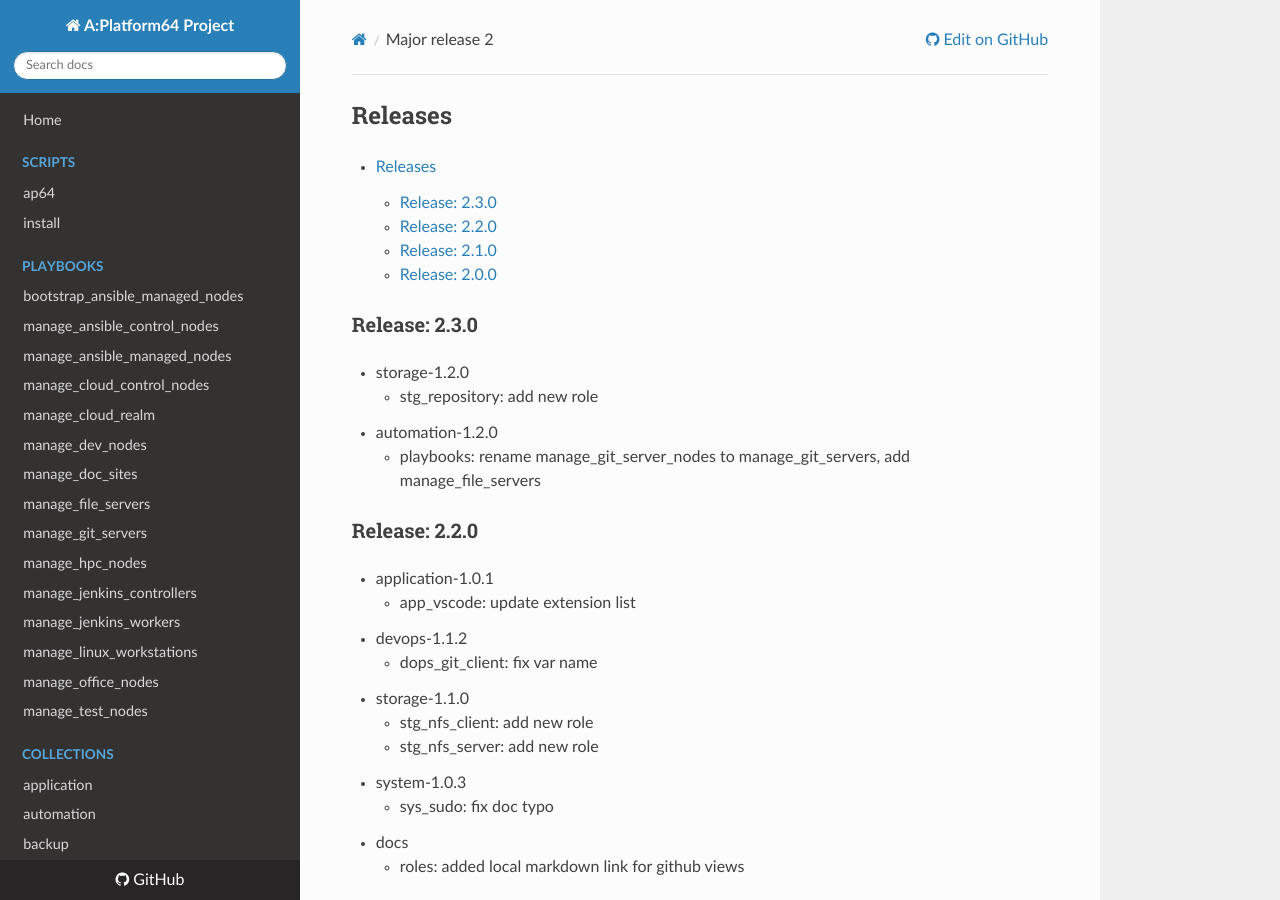
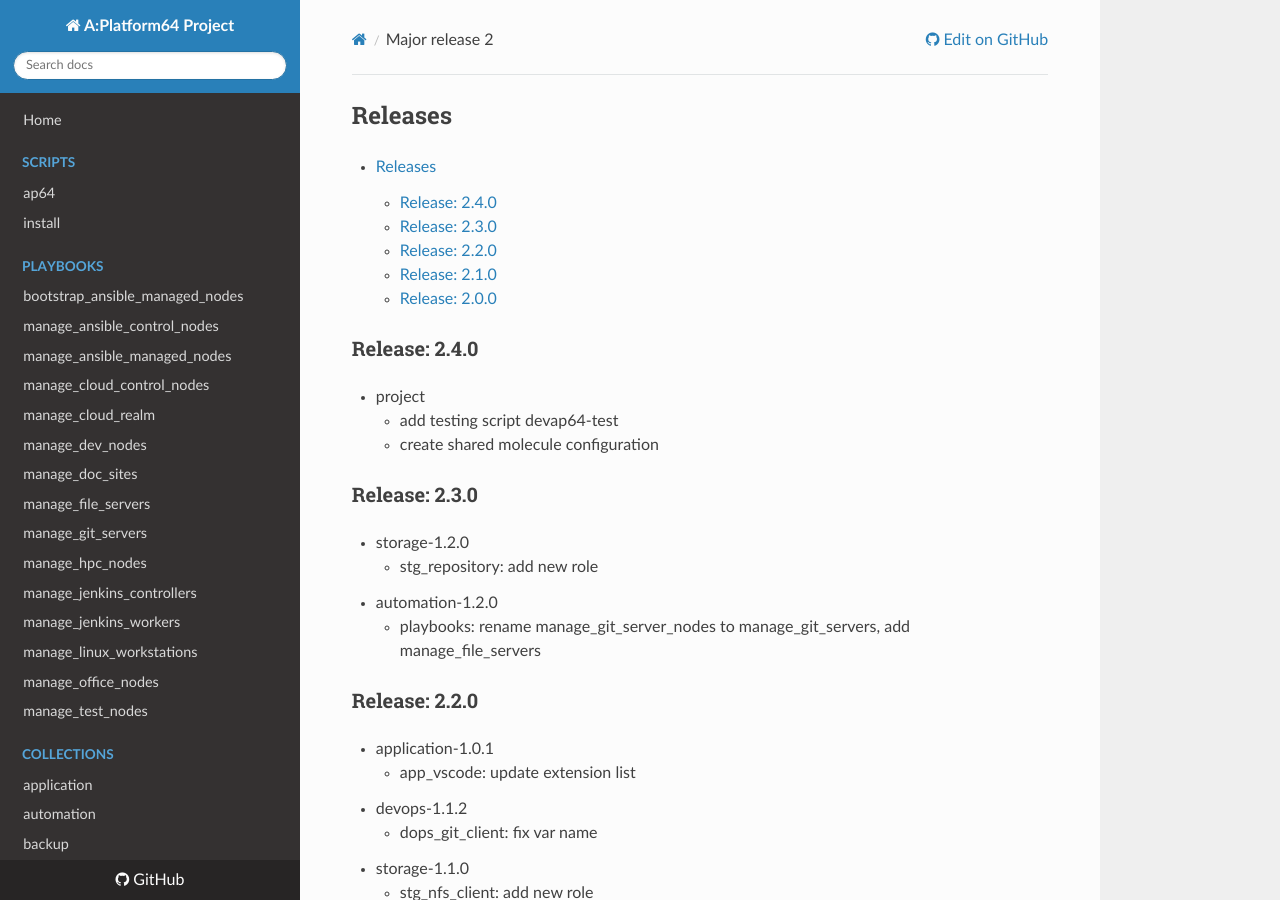
Before and after one commit to aplatform64/aplatform64, an MkDocs documentation site: the page built from docs/changelog/major-release-2.md, in a window 1280 px wide and 900 px high. Built offline with MkDocs 1.6.1, drawn with Linux system fonts in a browser that asks for light colours.

Commit message:
doc: update

```diff
--- a/docs/changelog/major-release-2.md
+++ b/docs/changelog/major-release-2.md
@@ -1,10 +1,17 @@
 # Releases
 
 - [Releases](#releases)
+  - [Release: 2.4.0](#release-240)
   - [Release: 2.3.0](#release-230)
   - [Release: 2.2.0](#release-220)
   - [Release: 2.1.0](#release-210)
   - [Release: 2.0.0](#release-200)
+
+## Release: 2.4.0
+
+- project
+  - add testing script devap64-test
+  - create shared molecule configuration
 
 ## Release: 2.3.0
 
```
